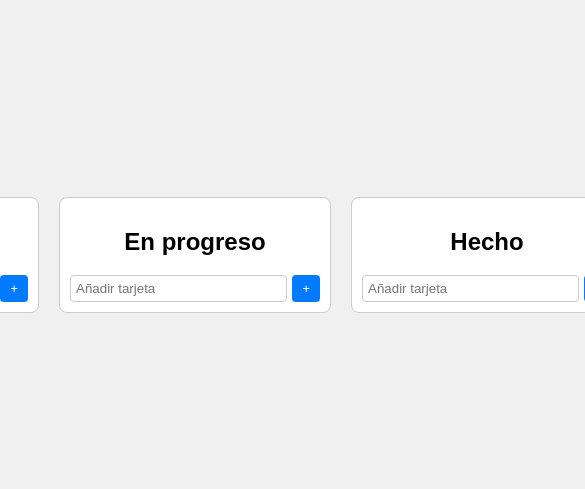
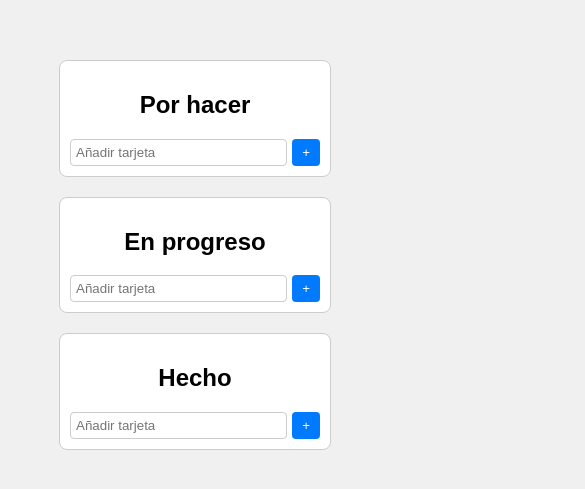
Before and after one commit to jimmoroco/kanban, a plain HTML site: page index.html in a window 390 px wide. Shown: the part 167-656 px from the top of the page, 585 px wide, since content can reach past the window. Drawn offline with Linux system fonts and the light colour scheme.

Commit message:
feat: add responsive page

```diff
--- a/styles.css
+++ b/styles.css
@@ -9,8 +9,19 @@ body {
 }
 
 .board {
-    display: flex;
+    display: grid;
+    grid-template-areas: "todo in-progress done";
     gap: 20px;
+}
+
+#todo{
+    grid-area: todo;
+}
+#in-progress{
+    grid-area: in-progress;
+}
+#done{
+    grid-area: done;
 }
 
 .column {
@@ -59,3 +70,17 @@ body {
 .add-card button:hover {
     background-color: #0056b3;
 }
+
+.line-through {
+    text-decoration: line-through;
+}
+
+@media screen and (max-width: 768px) {
+    .board {
+        display: grid;
+        grid-template-areas: "todo"
+                             "in-progress"
+                             "done";
+        gap: 20px;
+    }
+}
```
